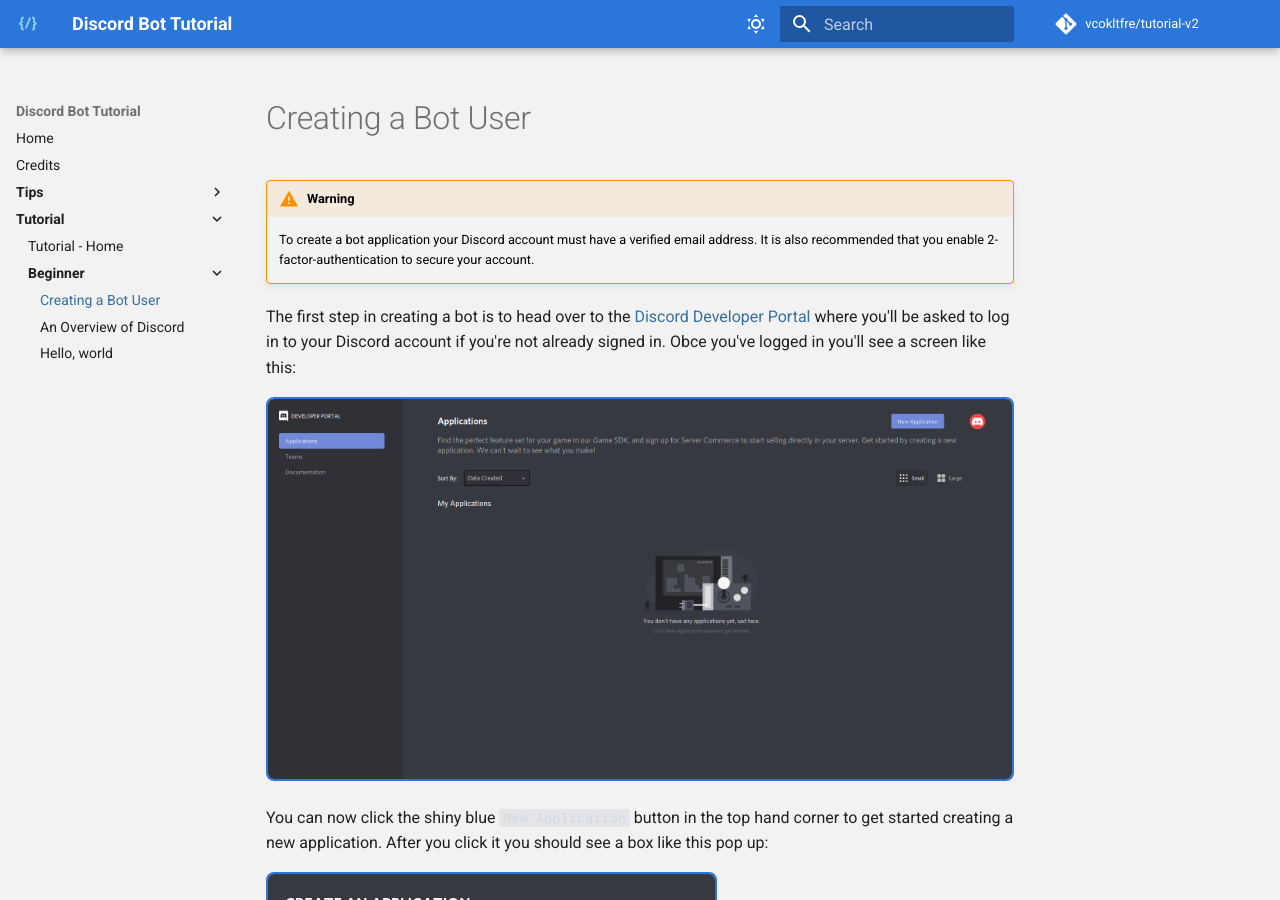
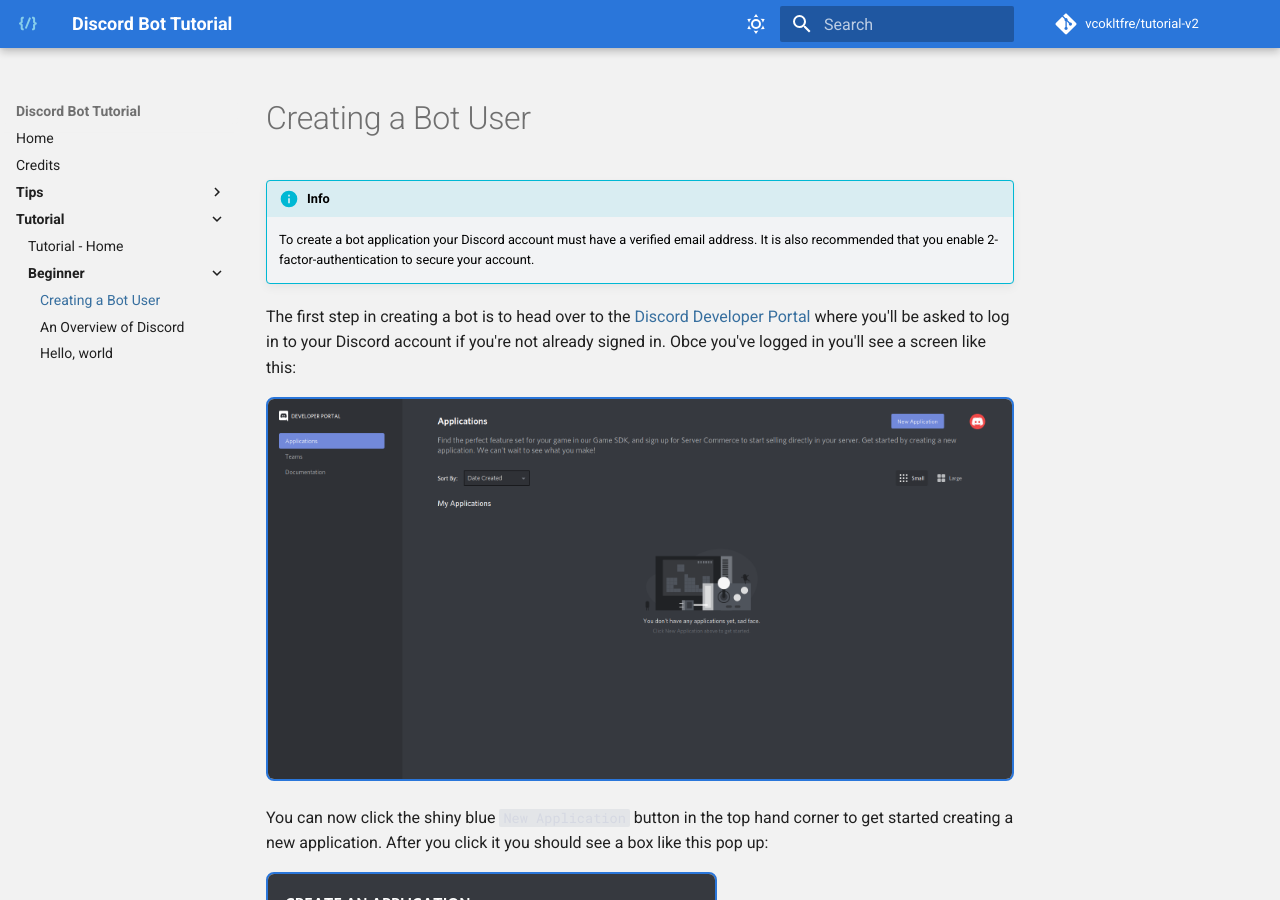
Before and after one commit to vcokltfre/tutorial-v2, an MkDocs documentation site: the page built from docs/tutorial/beginner/01-setup.md, in a window 1280 px wide and 900 px high. Built offline with MkDocs 1.6.1 and Material for MkDocs 9.7.7, drawn with Linux system fonts in a browser that asks for light colours; comment, search, counter and statistics services are not loaded.

```diff
--- a/docs/tutorial/beginner/01-setup.md
+++ b/docs/tutorial/beginner/01-setup.md
@@ -1,6 +1,6 @@
 # Creating a Bot User
 
-!!! Warning
+!!! Info
 
     To create a bot application your Discord account must have a verified email address. It is also recommended that you enable 2-factor-authentication to secure your account.
 
```
Also changed, not shown: other parts of docs/tutorial/beginner/01-setup.md (+1 -1 lines), docs/index.md (+1 -1 lines).
